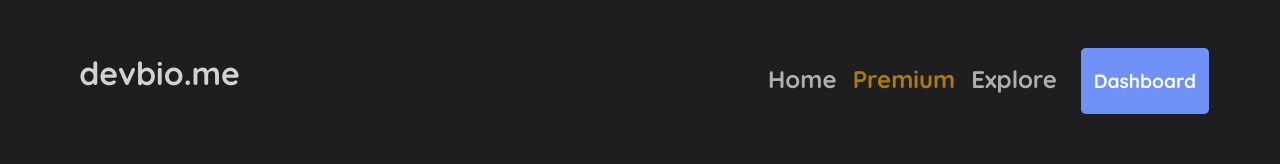
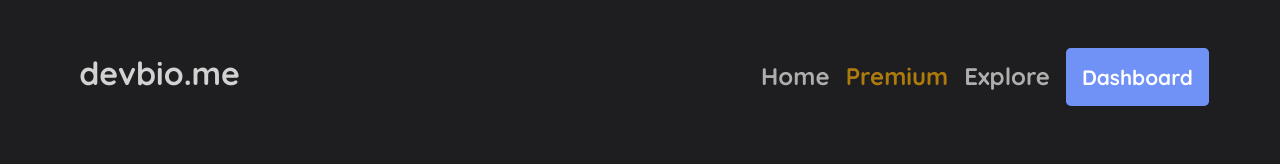
Before and after one commit to loganbriggs08/Devbio, a Next.js app: page / in a window 1280 px wide. Shown: the top 164 px of the page. Built offline with nearby package versions, Linux system fonts and the light colour scheme.

Commit message:
Fix dashboard button

```diff
--- a/src/components/navbar.module.css
+++ b/src/components/navbar.module.css
@@ -61,14 +61,11 @@
 .dashboard_button {
     color: #FFF;
     border: none;
-    font-size: 1.2rem;
+    font-size: 1.3rem;
     font-family: "Quicksand";
     font-weight: bold;
-    padding-top: 0.1rem;
-    padding-bottom: 0.1rem;
-    padding-left: 0.8rem;
-    padding-right: 0.8rem;
-    margin-left: 0.5rem;
+    padding: 1rem;
+    margin: none;
     border-radius: 0.3rem;
     background-color: #7091F5;
 }
@@ -78,5 +75,5 @@
 }
 
 .dashboard_button p {
-    opacity: 1;
+    opacity: 0.8;
 }
--- a/src/components/navbar.tsx
+++ b/src/components/navbar.tsx
@@ -21,7 +21,7 @@ export const NavbarComponent: React.FC = () => {
                 <li className={styles.navbar_li}><a className={styles.navbar_premium_a} href="/premium">Premium</a></li>
                 <li className={styles.navbar_li}><a className={styles.navbar_a} href="/explore">Explore</a></li>
 
-                <button type="button" className={styles.dashboard_button} onClick={pushToDashboard}><p>Dashboard</p></button>
+                <button type="button" className={styles.dashboard_button} onClick={pushToDashboard}>Dashboard</button>
             </ul>
         </div>
     );
```
